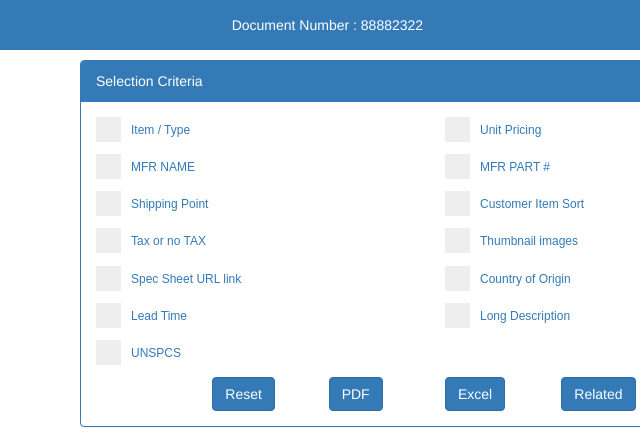
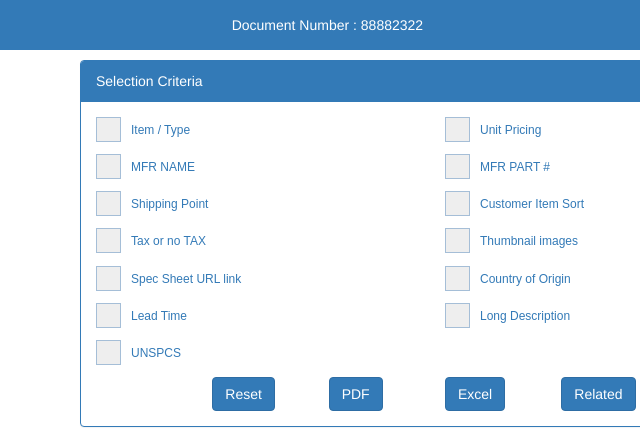
Before and after one commit to sunilhari9/COA, a website: page app/index.html in a window 1280 px wide. Shown: the top 429 px of the page, 210-850 px from the left. Drawn offline with nearby package versions, Linux system fonts and the light colour scheme; files that its build step writes are made by us from their sources; files whose address does not match are found by name.

```diff
--- a/app/styles/main.css
+++ b/app/styles/main.css
@@ -148,6 +148,7 @@
     height: 25px;
     width: 25px;
     background-color: #eee;
+     border: 1px solid #3e79b66b;
 }
 
 /* On mouse-over, add a grey background color */
```
Also changed, not shown: 1 other file.
